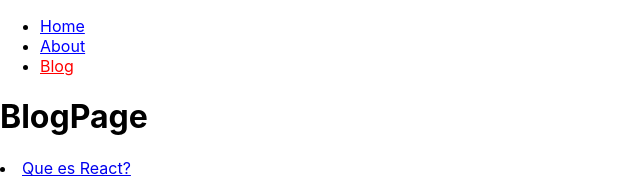
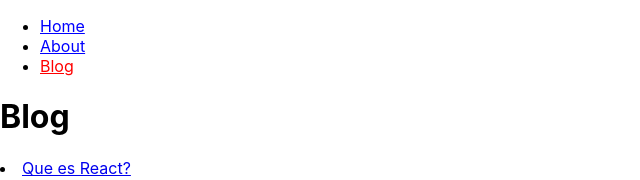
Before and after one commit to Josubaze/curso-react-router-dom, a React (Create React App) app: page /#/blog in a window 1280 px wide. Shown: the top 180 px of the page, without its empty margins (0-640 px from the left). Built offline with nearby package versions, Linux system fonts and the light colour scheme.

Commit message:
Outlet: nested routes

```diff
--- a/src/App.js
+++ b/src/App.js
@@ -18,8 +18,9 @@
         <Routes>
           <Route path="/" element={<HomePage />} />
           <Route path="/about" element={<AboutPage />} />
-          <Route path="/blog" element={<BlogPage />} />
-          <Route path="/blog/:slug" element={<BlogPost />} /> {/* ruta dinamica */}
+          <Route path="/blog" element={<BlogPage />} >
+            <Route path=":slug" element={<BlogPost />} /> {/* ruta dinamica */}
+          </Route>
           <Route path="*" element={<h1>Not found</h1>} /> {/*toma las demas rutas que no enten contenidas en Routes*/}
         </Routes>
       </HashRouter>
--- a/src/BlogPage.js
+++ b/src/BlogPage.js
@@ -1,11 +1,14 @@
 import React from 'react';
-import { Link } from 'react-router-dom';
+import { Link, Outlet } from 'react-router-dom';
 import { blogdata } from './blogdata';
 
 const ContactPage = () => {
     return (
         <>
-            <h1>BlogPage</h1>
+            <h1>Blog</h1>
+            {/* Esta etiqueta es donde aparecerá renderizado el componente
+			hijo */}
+            <Outlet/>
             {blogdata.map(post => (
                 <BlogLink key={post.slug} post={post}/>
             ))}
```
